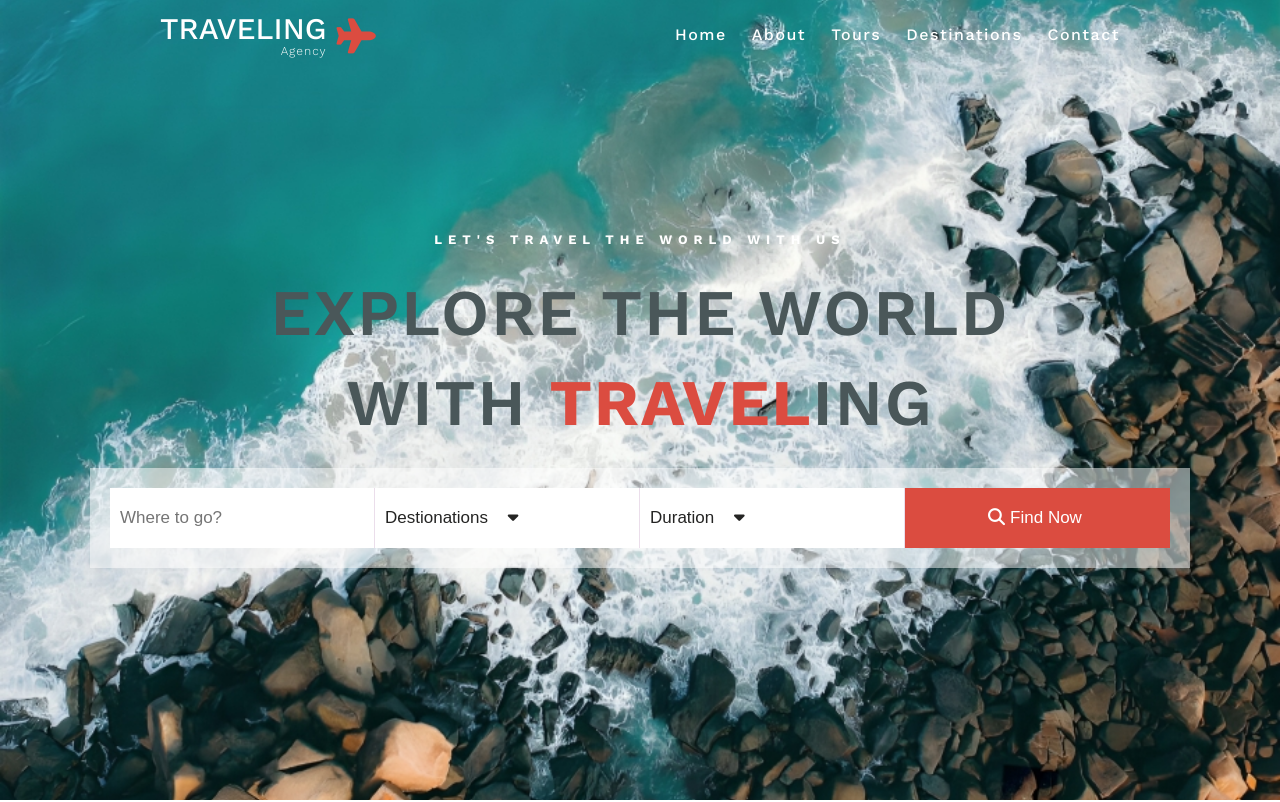
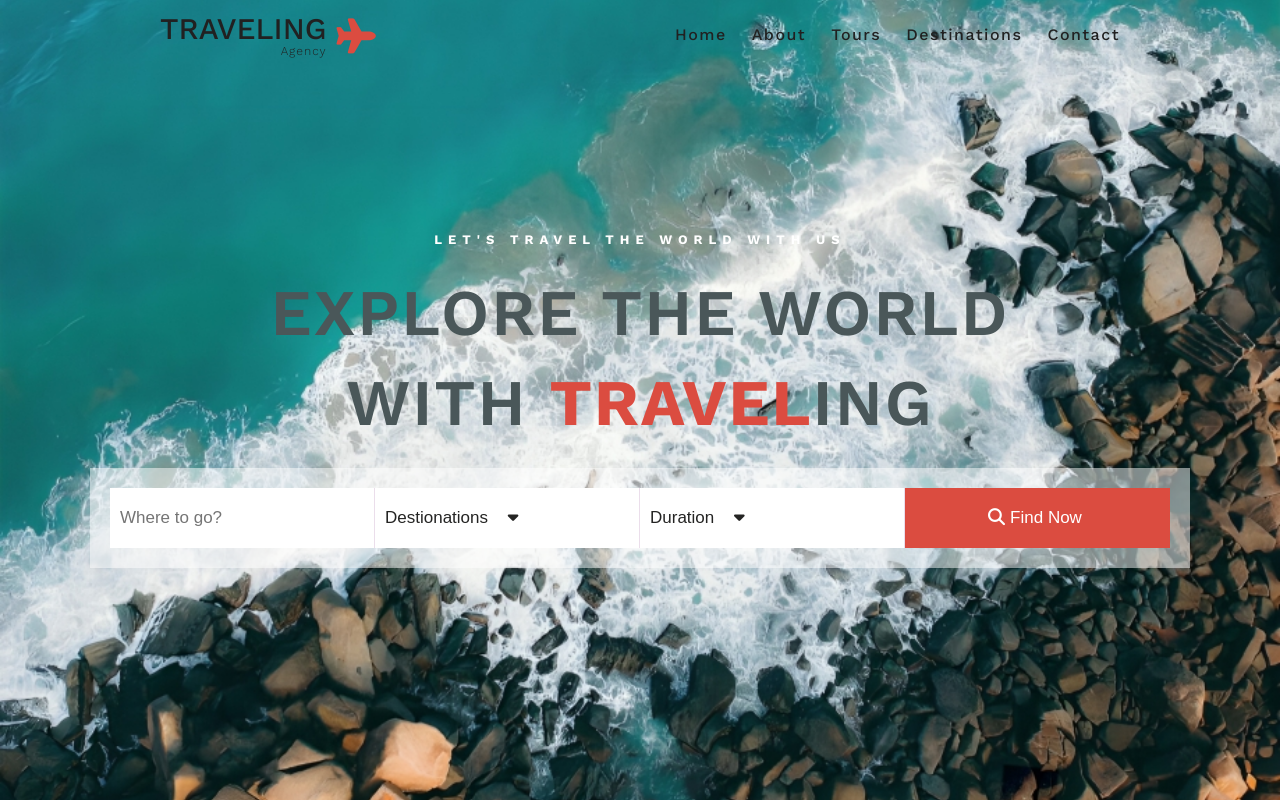
Before and after one commit to brendoni96/travel-agency, a plain HTML site: page index.html in a window 1280 px wide. Shown: the top 802 px of the page. Drawn offline with nearby package versions, Linux system fonts and the light colour scheme.

Commit message:
Update style.css

```diff
--- a/style.css
+++ b/style.css
@@ -50,7 +50,7 @@ header {
     position: relative;
     top: 5px;
     align-items: center;
-    color: #fff;
+    color: #212121;
     text-decoration: none;
 }
 
@@ -88,7 +88,7 @@ nav ul {
 
 /* ul li a */
 ul li a {
-    color: #fff;
+    color: #212121;
 }
 
 /* Nav ul li a */
```
